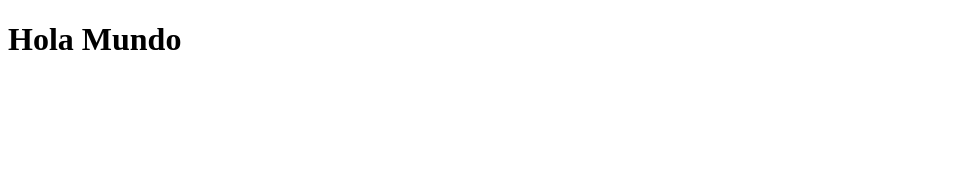
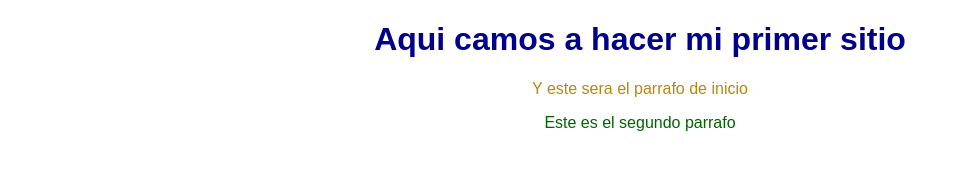
Before and after one commit to Mark767/primer-proyecto, a plain HTML site: page index.html in a window 1280 px wide. Shown: the whole page, without its empty margins (0-960 px from the left). Drawn offline with Linux system fonts and the light colour scheme.

Commit message:
Este es un proyecto real de html con css

```diff
--- /dev/null
+++ b/css/style.css
@@ -0,0 +1,14 @@
+body{
+    color:darkgrey;
+    text-align: center;
+    font-family: "Arial";
+}
+h1{
+    color:darkblue;
+}
+.primer-parrafo{
+    color: darkgoldenrod;
+}
+p{
+    color: darkgreen;
+}
--- a/index.html
+++ b/index.html
@@ -4,10 +4,13 @@
     <meta charset="UTF-8">
     <meta http-equiv="X-UA-Compatible" content="IE=edge">
     <meta name="viewport" content="width=device-width, initial-scale=1.0">
+    <link rel="stylesheet" href="css/style.css">
     <title>Document</title>
 </head>
 <body>
-    <h1>Hola Mundo</h1>
+    <h1>Aqui camos a hacer mi primer sitio</h1>
+    <p class="primer-parrafo">Y este sera el parrafo de inicio</p>
+    <p>Este es el segundo parrafo</p>
 </body>
 
 </html>
```
Also changed, not shown: hola.txt.
